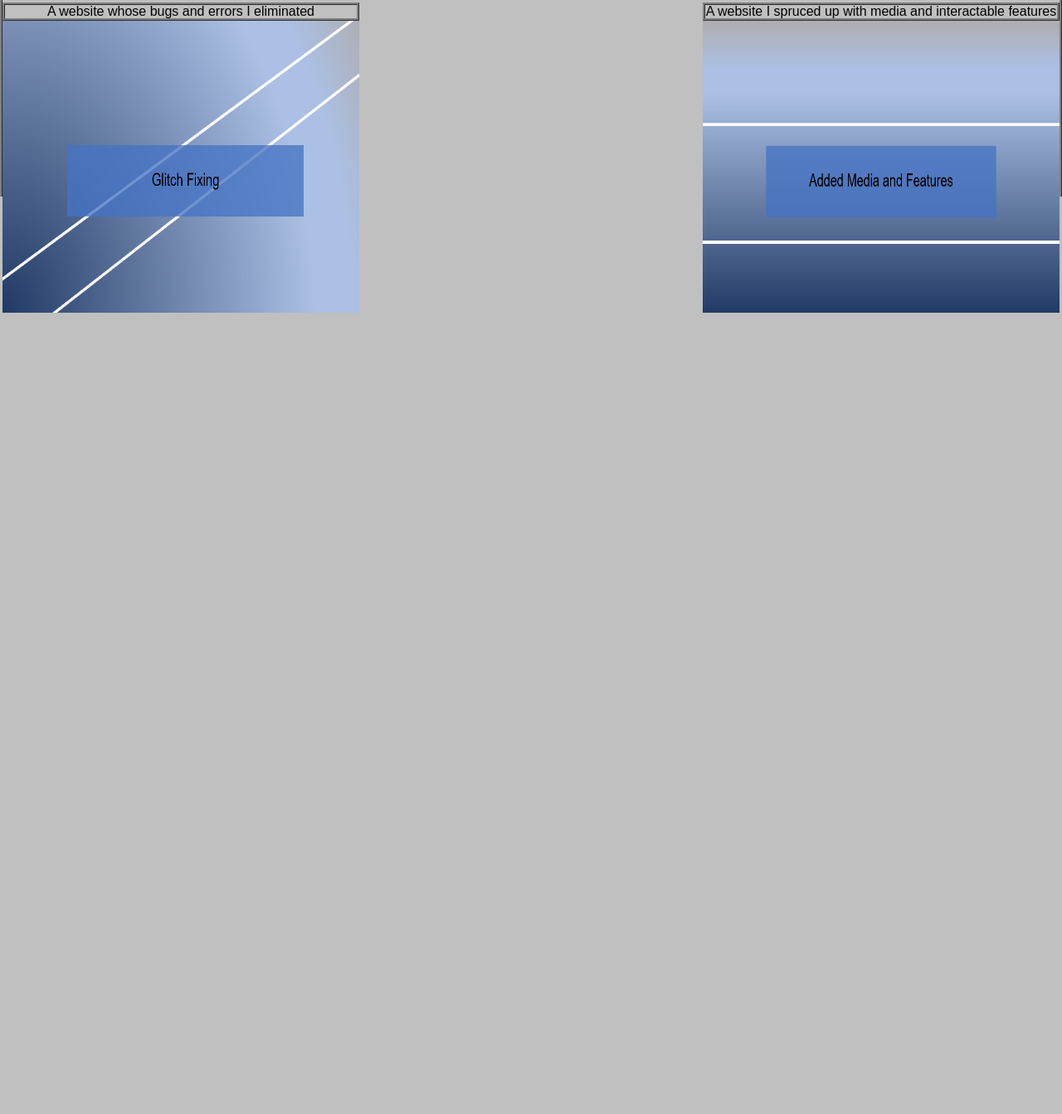
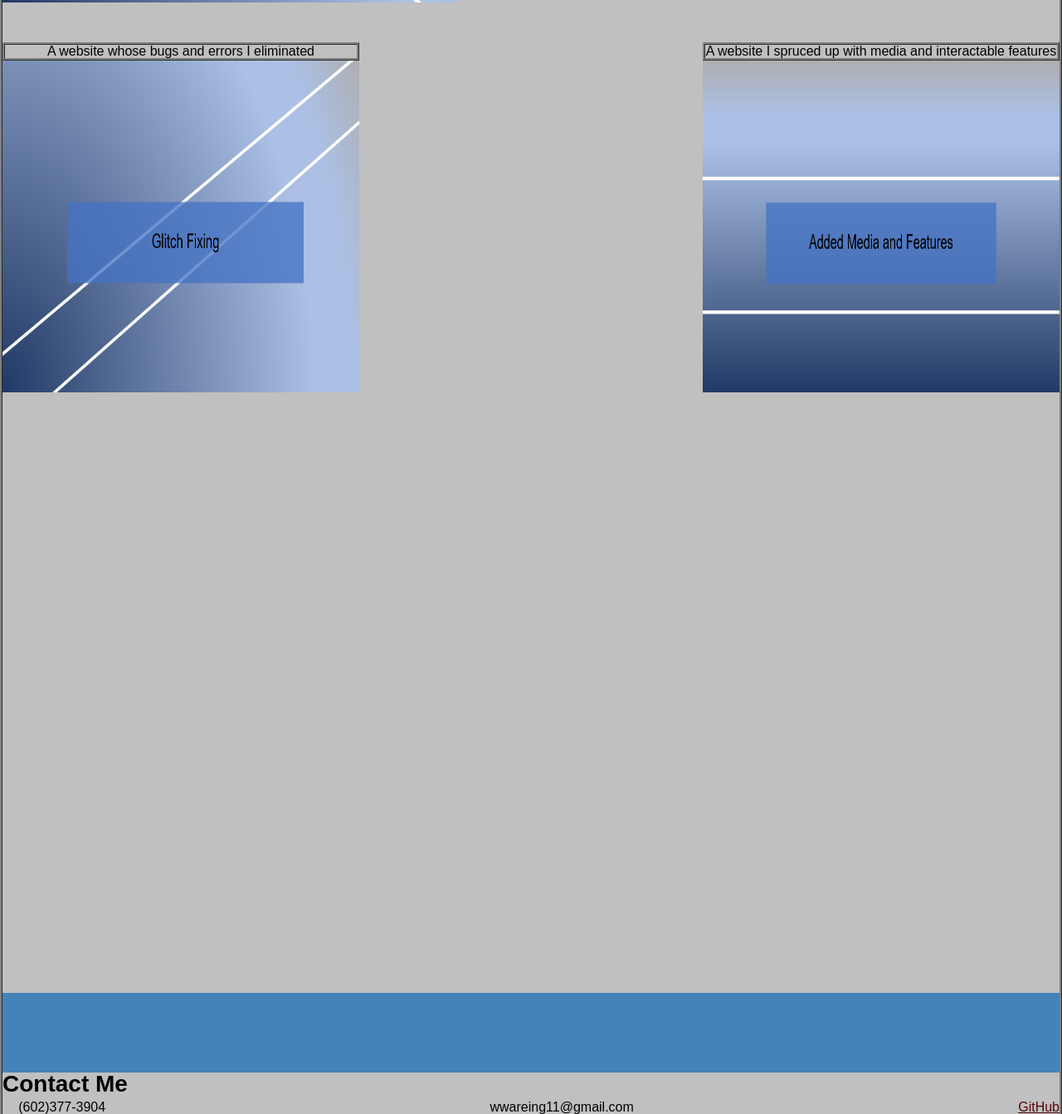
Before and after one commit to Bodalla/William-Wareing-02, a plain HTML site: page index.html in a window 1280 px wide. Shown: the part 1184-2527 px from the top of the page at 83% size. Before the commit the page ends 1609 px from the top, so only its background shows below. Drawn offline with Linux system fonts and the light colour scheme.

Commit message:
completed 'contact me' and README with some bugs that are too annoying to fix after 20 hours of working on this already

```diff
--- a/assets/style.css
+++ b/assets/style.css
@@ -7,8 +7,6 @@
 }
 
 body {
-    display: flex;
-    flex-direction: column;
     color: rgb(0, 0, 0);
     font-family: sans-serif, Arial, Helvetica;
     background-color: silver;
@@ -36,7 +34,7 @@ h1 {
 }
 
 
-h1::after {
+header h1::after {
     content: 'Wareing';
     color: rgb(87, 6, 6);
 }
@@ -61,6 +59,7 @@ li {
 }
 
 .work {
+    display:block;
     line-height: .23in;
     padding-right:2.5in;
     margin: 0in 0in 0in 0in;
@@ -120,12 +119,13 @@ div {
 }
 
 img {
+    min-width: none;
+    min-height: none;
     display:flex;
-    flex-direction: column;
     height: 400px;
     width:430px;
     align-items: stretch;
-    padding-bottom: .5in;
+    margin-bottom: .5in;
 }
 
 .proof-of-concept img {
@@ -138,3 +138,16 @@ div header {
     border-color:gray;
     text-align: center;
 }
+
+/*THIS IS DRIVING ME LITERALLY
+INSANE AND IF I WORK ON THIS ANYMORE
+I'M GOING TO START BREAKING MY FURNITURE*/
+.contact-me {
+    margin-top: 10in;
+    display:flex;
+    flex-direction: row;
+    justify-content: space-between;
+    color: rgb(87, 6, 6);
+    background-color: rgb(68, 131, 185);
+    padding: .5in;
+}
--- a/index.html
+++ b/index.html
@@ -56,7 +56,7 @@
                 <p>
                     I am, furthermore, an aspiring novelist and creative
                     writer. I have two published works, one poem and one short story, at the
-                    moment, and I plans to do more. I have various passion projects, utilizing my
+                    moment, and I plan to do more. I have various passion projects, utilizing my
                     skills in what way I can. Ultimately, William is well-rounded, skilled, and
                     determined to forge my future.
                 </p>
@@ -92,6 +92,20 @@
                 </section>
             </div>
         </main>
+       <footer>
+            <section class="contact-me"></section>
+            <header id="contact-me"></header>
+                <h1>Contact Me</h1>
+            <nav>
+                <ul>
+                    <li>(602)377-3904</li>
+                    <li>wwareing11@gmail.com</li>
+                    <li><a href=https://github.com/Bodalla>GitHub</a></li>
+                </ul>
+            </nav>
+       </footer>
+
+
 
 
 
```
Also changed, not shown: 1 other file.
